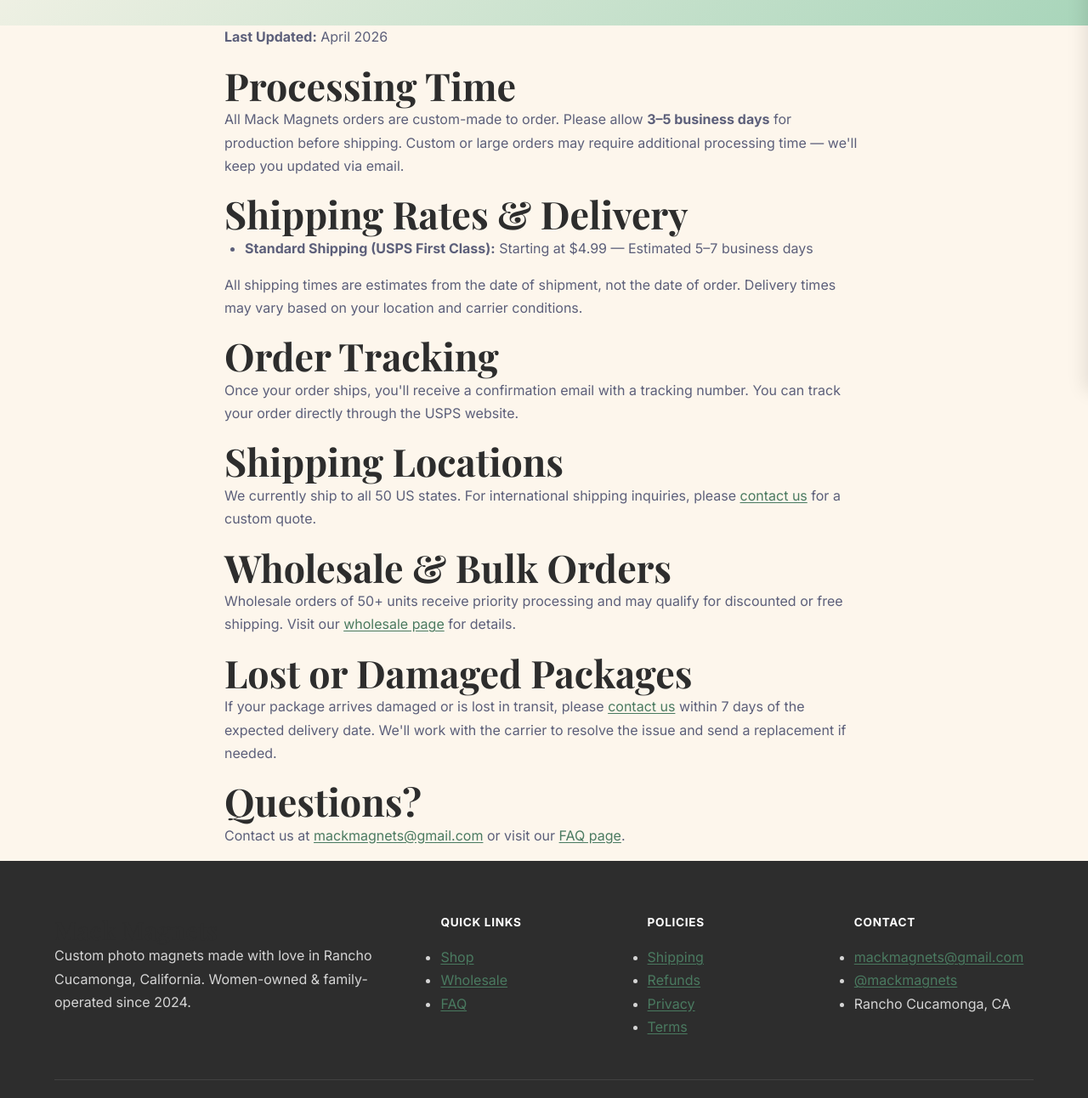
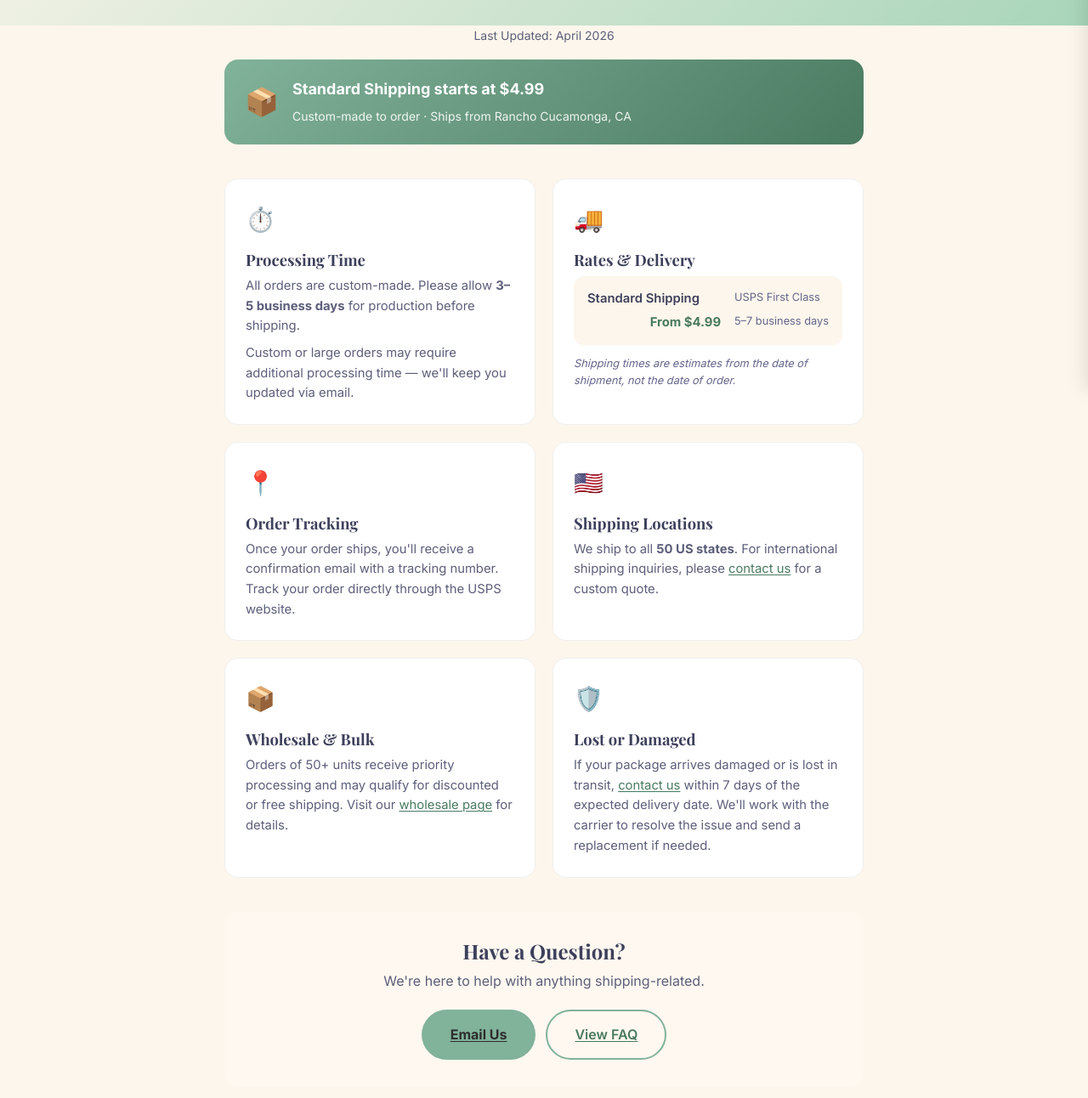
Before and after one commit to mackmagnets/mackmagnets.github.io, a website: page policies/shipping/index.html in a window 1280 px wide. Shown: the part 340-1632 px from the top of the page at 85% size. Drawn offline with nearby package versions, Linux system fonts and the light colour scheme; no server answers; a web font is replaced by a local one.

Commit message:
Redesign shipping policy page with modern card layout
- Green highlight banner with shipping price + origin
- 2-column card grid with icons for each section
- Rate card with structured label/price/time layout
- CTA section with Email Us + View FAQ buttons
- Hover effects on cards with subtle lift
- Mobile responsive: stacks to single column on small screens
- Added btn--outline style variant

```diff
--- a/assets/css/style.css
+++ b/assets/css/style.css
@@ -2046,6 +2046,17 @@ p { margin-bottom: 1rem; }
   transform: translateY(-2px);
 }
 
+.btn--outline {
+  background: transparent;
+  color: var(--color-primary-dark);
+  border: 2px solid var(--color-primary);
+}
+.btn--outline:hover {
+  background: var(--color-primary);
+  color: #fff;
+  transform: translateY(-2px);
+}
+
 /* --- Wholesale --- */
 .use-cases-grid {
   display: grid;
@@ -2323,6 +2334,148 @@ p { margin-bottom: 1rem; }
 
 .policy-content li {
   margin-bottom: 0.5rem;
+}
+
+/* --- Shipping Policy Card Layout --- */
+.policy-updated {
+  text-align: center;
+  color: var(--color-text-muted);
+  font-size: 0.875rem;
+  margin-bottom: 2rem;
+}
+
+.shipping-highlight {
+  display: flex;
+  align-items: center;
+  gap: 1rem;
+  background: linear-gradient(135deg, var(--color-primary) 0%, var(--color-primary-dark) 100%);
+  color: #fff;
+  padding: 1.25rem 1.5rem;
+  border-radius: 1rem;
+  margin-bottom: 2.5rem;
+}
+.shipping-highlight__icon {
+  font-size: 2rem;
+  flex-shrink: 0;
+}
+.shipping-highlight strong {
+  display: block;
+  font-size: 1.125rem;
+  margin-bottom: 0.15rem;
+}
+.shipping-highlight span {
+  font-size: 0.875rem;
+  opacity: 0.9;
+}
+
+.shipping-cards {
+  display: grid;
+  grid-template-columns: 1fr 1fr;
+  gap: 1.25rem;
+  margin-bottom: 2.5rem;
+}
+
+.shipping-card {
+  background: var(--color-surface);
+  border: 1px solid rgba(0,0,0,0.06);
+  border-radius: 1rem;
+  padding: 1.5rem;
+  transition: box-shadow 0.2s ease, transform 0.2s ease;
+}
+.shipping-card:hover {
+  box-shadow: 0 8px 24px rgba(0,0,0,0.08);
+  transform: translateY(-2px);
+}
+.shipping-card__icon {
+  font-size: 1.75rem;
+  margin-bottom: 0.75rem;
+}
+.shipping-card__title {
+  font-family: var(--font-heading);
+  font-size: 1.15rem;
+  font-weight: 600;
+  color: var(--color-text);
+  margin-bottom: 0.5rem;
+}
+.shipping-card p {
+  color: var(--color-text-light);
+  font-size: 0.925rem;
+  line-height: 1.6;
+  margin-bottom: 0.5rem;
+}
+.shipping-card p:last-child {
+  margin-bottom: 0;
+}
+.shipping-card__note {
+  font-size: 0.8rem !important;
+  color: var(--color-text-muted) !important;
+  font-style: italic;
+  margin-top: 0.5rem;
+}
+
+.shipping-rate {
+  display: grid;
+  grid-template-columns: 1fr auto;
+  grid-template-rows: auto auto;
+  gap: 0.15rem 1rem;
+  background: var(--color-bg);
+  border-radius: 0.75rem;
+  padding: 0.875rem 1rem;
+  margin-bottom: 0.75rem;
+}
+.shipping-rate__label {
+  font-weight: 600;
+  color: var(--color-text);
+  font-size: 0.925rem;
+}
+.shipping-rate__price {
+  font-weight: 700;
+  color: var(--color-primary-dark);
+  font-size: 0.925rem;
+  text-align: right;
+}
+.shipping-rate__detail {
+  color: var(--color-text-muted);
+  font-size: 0.8rem;
+}
+.shipping-rate__time {
+  color: var(--color-text-muted);
+  font-size: 0.8rem;
+  text-align: right;
+}
+
+.shipping-cta {
+  text-align: center;
+  background: var(--color-bg-alt);
+  border-radius: 1rem;
+  padding: 2rem;
+  margin-bottom: 2rem;
+}
+.shipping-cta h2 {
+  font-family: var(--font-heading);
+  font-size: 1.5rem;
+  color: var(--color-text);
+  margin-bottom: 0.5rem;
+}
+.shipping-cta p {
+  color: var(--color-text-light);
+  margin-bottom: 1.25rem;
+}
+.shipping-cta__actions {
+  display: flex;
+  gap: 0.75rem;
+  justify-content: center;
+  flex-wrap: wrap;
+}
+
+@media (max-width: 640px) {
+  .shipping-cards {
+    grid-template-columns: 1fr;
+  }
+  .shipping-highlight {
+    flex-direction: column;
+    text-align: center;
+  }
 }
 
 /* --- Accessibility Focus Styles --- */
--- a/policies/shipping/index.html
+++ b/policies/shipping/index.html
@@ -71,34 +71,77 @@
 
     <section class="policy-content">
       <div class="container container--narrow">
-        <p><strong>Last Updated:</strong> April 2026</p>
+        <p class="policy-updated">Last Updated: April 2026</p>
 
-        <h2>Processing Time</h2>
-        <p>All Mack Magnets orders are custom-made to order. Please allow <strong>3–5 business days</strong> for production before shipping. Custom or large orders may require additional processing time — we'll keep you updated via email.</p>
+        <!-- Highlight banner -->
+        <div class="shipping-highlight">
+          <div class="shipping-highlight__icon">📦</div>
+          <div>
+            <strong>Standard Shipping starts at $4.99</strong>
+            <span>Custom-made to order · Ships from Rancho Cucamonga, CA</span>
+          </div>
+        </div>
 
-        <h2>Shipping Rates &amp; Delivery</h2>
-        <ul>
-          <li><strong>Standard Shipping (USPS First Class):</strong> Starting at $4.99 — Estimated 5–7 business days</li>
-        </ul>
-        <p>All shipping times are estimates from the date of shipment, not the date of order. Delivery times may vary based on your location and carrier conditions.</p>
+        <!-- Card grid -->
+        <div class="shipping-cards">
 
-        <h2>Order Tracking</h2>
-        <p>Once your order ships, you'll receive a confirmation email with a tracking number. You can track your order directly through the USPS website.</p>
+          <div class="shipping-card">
+            <div class="shipping-card__icon">⏱️</div>
+            <h2 class="shipping-card__title">Processing Time</h2>
+            <p>All orders are custom-made. Please allow <strong>3–5 business days</strong> for production before shipping.</p>
+            <p>Custom or large orders may require additional processing time — we'll keep you updated via email.</p>
+          </div>
 
-        <h2>Shipping Locations</h2>
-        <p>We currently ship to all 50 US states. For international shipping inquiries, please <a href="/contact/">contact us</a> for a custom quote.</p>
+          <div class="shipping-card">
+            <div class="shipping-card__icon">🚚</div>
+            <h2 class="shipping-card__title">Rates &amp; Delivery</h2>
+            <div class="shipping-rate">
+              <span class="shipping-rate__label">Standard Shipping</span>
+              <span class="shipping-rate__detail">USPS First Class</span>
+              <span class="shipping-rate__price">From $4.99</span>
+              <span class="shipping-rate__time">5–7 business days</span>
+            </div>
+            <p class="shipping-card__note">Shipping times are estimates from the date of shipment, not the date of order.</p>
+          </div>
 
-        <h2>Wholesale &amp; Bulk Orders</h2>
-        <p>Wholesale orders of 50+ units receive priority processing and may qualify for discounted or free shipping. Visit our <a href="/wholesale/">wholesale page</a> for details.</p>
+          <div class="shipping-card">
+            <div class="shipping-card__icon">📍</div>
+            <h2 class="shipping-card__title">Order Tracking</h2>
+            <p>Once your order ships, you'll receive a confirmation email with a tracking number. Track your order directly through the USPS website.</p>
+          </div>
+
+          <div class="shipping-card">
+            <div class="shipping-card__icon">🇺🇸</div>
+            <h2 class="shipping-card__title">Shipping Locations</h2>
+            <p>We ship to all <strong>50 US states</strong>. For international shipping inquiries, please <a href="/contact/">contact us</a> for a custom quote.</p>
+          </div>
+
+          <div class="shipping-card">
+            <div class="shipping-card__icon">📦</div>
+            <h2 class="shipping-card__title">Wholesale &amp; Bulk</h2>
+            <p>Orders of 50+ units receive priority processing and may qualify for discounted or free shipping. Visit our <a href="/wholesale/">wholesale page</a> for details.</p>
+          </div>
+
+          <div class="shipping-card">
+            <div class="shipping-card__icon">🛡️</div>
+            <h2 class="shipping-card__title">Lost or Damaged</h2>
+            <p>If your package arrives damaged or is lost in transit, <a href="/contact/">contact us</a> within 7 days of the expected delivery date. We'll work with the carrier to resolve the issue and send a replacement if needed.</p>
+          </div>
+
+        </div>
+
+        <!-- Questions CTA -->
+        <div class="shipping-cta">
+          <h2>Have a Question?</h2>
+          <p>We're here to help with anything shipping-related.</p>
+          <div class="shipping-cta__actions">
+            <a href="mailto:mackmagnets@gmail.com" class="btn btn--primary">Email Us</a>
+            <a href="/faq/" class="btn btn--outline">View FAQ</a>
+          </div>
+        </div>
 
         <!-- <h2>Event Orders</h2>
         <p>Event magnet packages are delivered in-person at your event location in the San Bernardino and Los Angeles County areas. Travel fees may apply for venues outside these counties. See our <a href="/events/">events page</a> for pricing.</p> -->
-
-        <h2>Lost or Damaged Packages</h2>
-        <p>If your package arrives damaged or is lost in transit, please <a href="/contact/">contact us</a> within 7 days of the expected delivery date. We'll work with the carrier to resolve the issue and send a replacement if needed.</p>
-
-        <h2>Questions?</h2>
-        <p>Contact us at <a href="mailto:mackmagnets@gmail.com">mackmagnets@gmail.com</a> or visit our <a href="/faq/">FAQ page</a>.</p>
       </div>
     </section>
   </main>
```
